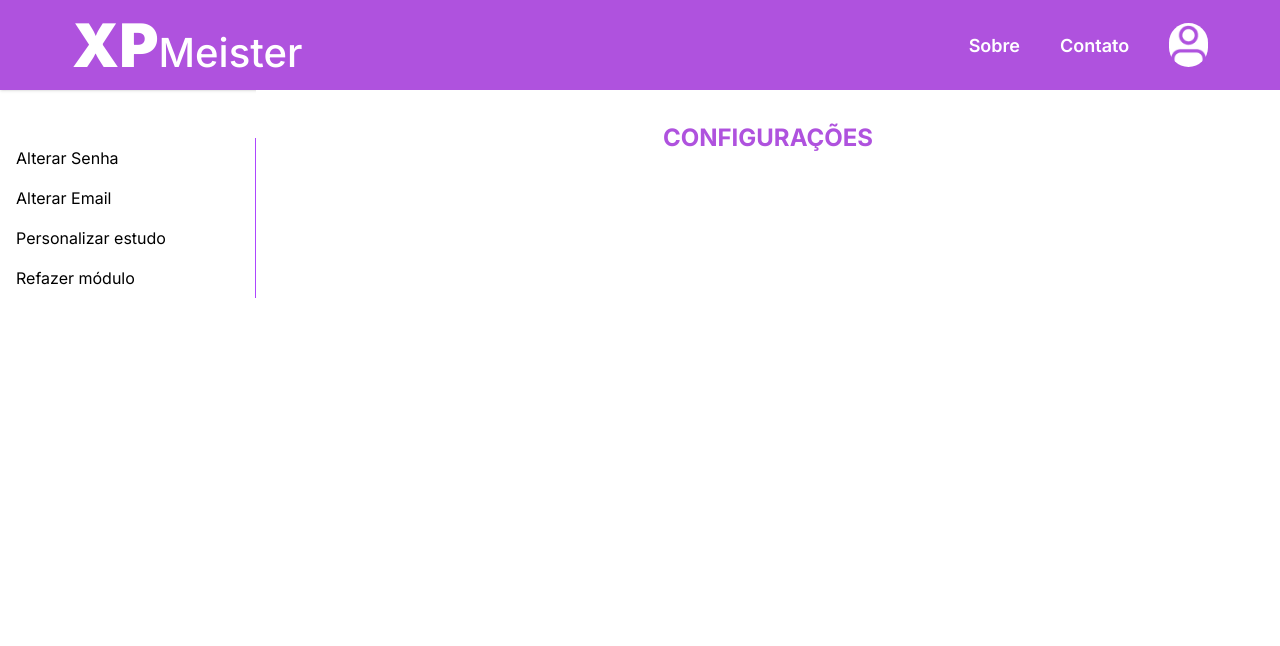
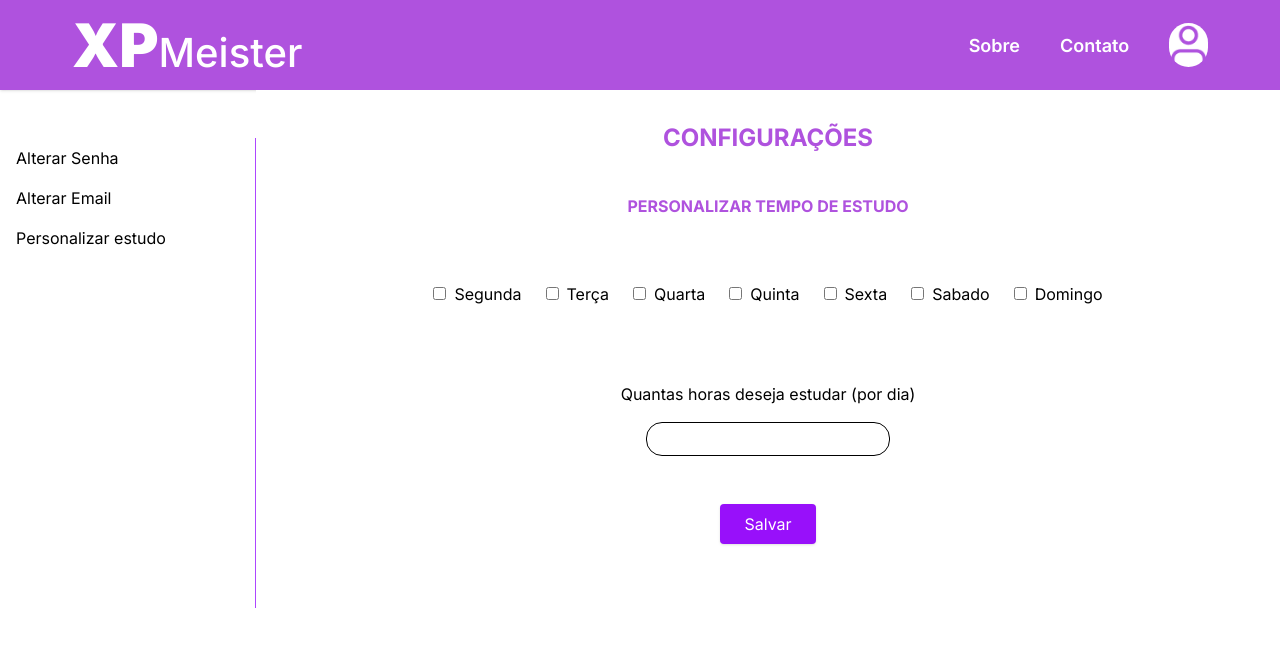
Before and after one commit to gustavogogola91/XPMeister, a Next.js app in the folder frontend/: page / in a window 1280 px wide. Both pictures are taken after a click on the item "Personalizar estudo". Shown: the top 646 px of the page. Built offline with nearby package versions, Linux system fonts and the light colour scheme.

Commit message:
Adicionado personalizar estudo WIP

```diff
--- a/frontend/src/app/Pages/AlunoConfigPage.tsx
+++ b/frontend/src/app/Pages/AlunoConfigPage.tsx
@@ -2,7 +2,7 @@
 
 import { useState } from "react";
 
-var apiUrl = "http://localhost:5017";
+const apiUrl = "http://localhost:5017";
 
 export default function AlunoConfigPage() {
   const [configPage, setConfigPage] = useState({ page: "senha" });
@@ -11,6 +11,7 @@ export default function AlunoConfigPage() {
     novo: "",
     confirma: "",
   });
+
   const handleChange = (e: React.ChangeEvent<HTMLInputElement>) => {
     const { name, value } = e.target;
     setAlteracao({ ...alteracao, [name]: value });
@@ -24,11 +25,7 @@ export default function AlunoConfigPage() {
             className="px-4 py-2 hover:bg-gray-100 cursor-pointer"
             onClick={() => {
               setConfigPage({ page: "senha" });
-              setAlteracao({
-                senha: "",
-                novo: "",
-                confirma: "",
-              });
+              setAlteracao({ senha: "", novo: "", confirma: "" });
             }}
           >
             Alterar Senha
@@ -37,11 +34,7 @@ export default function AlunoConfigPage() {
             className="px-4 py-2 hover:bg-gray-100 cursor-pointer"
             onClick={() => {
               setConfigPage({ page: "email" });
-              setAlteracao({
-                senha: "",
-                novo: "",
-                confirma: "",
-              });
+              setAlteracao({ senha: "", novo: "", confirma: "" });
             }}
           >
             Alterar Email
@@ -50,27 +43,10 @@ export default function AlunoConfigPage() {
             className="px-4 py-2 hover:bg-gray-100 cursor-pointer"
             onClick={() => {
               setConfigPage({ page: "estudo" });
-              setAlteracao({
-                senha: "",
-                novo: "",
-                confirma: "",
-              });
+              setAlteracao({ senha: "", novo: "", confirma: "" });
             }}
           >
             Personalizar estudo
-          </li>
-          <li
-            className="px-4 py-2 hover:bg-gray-100 cursor-pointer"
-            onClick={() => {
-              setConfigPage({ page: "modulo" });
-              setAlteracao({
-                senha: "",
-                novo: "",
-                confirma: "",
-              });
-            }}
-          >
-            Refazer módulo
           </li>
         </ul>
       </aside>
@@ -86,7 +62,9 @@ export default function AlunoConfigPage() {
           handleChange={handleChange}
           alterarSenha={alterarSenha}
           alterarEmail={alterarEmail}
+          alterarEstudo={alterarEstudo}
         />
+
         <div
           id="Erro"
           className="mt-10 text-center text-red-600 uppercase font-bold w-50 m-auto rounded-2xl p-5"
@@ -96,40 +74,33 @@ export default function AlunoConfigPage() {
   );
 
   async function alterarSenha() {
-    var errorLayout = document.getElementById("Erro");
+    const errorLayout = document.getElementById("Erro");
+
     if (alteracao.confirma === alteracao.novo) {
-      var novo = alteracao.novo;
-      var senha = alteracao.senha;
-
       try {
         const response = await fetch(`${apiUrl}/usuario/1`, {
           method: "PUT",
-          headers: {
-            "Content-Type": "application/json",
-          },
-          body: JSON.stringify({ SenhaAtual: senha, Senha: novo }),
+          headers: { "Content-Type": "application/json" },
+          body: JSON.stringify({
+            SenhaAtual: alteracao.senha,
+            Senha: alteracao.novo,
+          }),
         });
 
-        setAlteracao({
-          senha: "",
-          novo: "",
-          confirma: "",
-        });
-
+        setAlteracao({ senha: "", novo: "", confirma: "" });
         console.log(response);
 
         if (response.ok) {
           errorLayout!.innerText = "";
           errorLayout!.classList.remove("bg-red-300");
-          return;
-        } else if (response.status == 401) {
+        } else if (response.status === 401) {
           errorLayout!.innerText = "Senha incorreta";
           errorLayout!.classList.add("bg-red-300");
         } else {
           errorLayout!.innerText = response.statusText;
           errorLayout!.classList.add("bg-red-300");
         }
-      } catch (error) {
+      } catch {
         return null;
       }
     } else {
@@ -138,41 +109,42 @@ export default function AlunoConfigPage() {
     }
   }
 
+  async function alterarEstudo() {
+    const dias = document.getElementsByName("dias");
+    dias.forEach((dia) => {
+      //TODOÇ implementar lógica para alterar estudo
+    });
+    console.log(dias);
+  }
+
   async function alterarEmail() {
-    var errorLayout = document.getElementById("Erro");
+    const errorLayout = document.getElementById("Erro");
+
     if (alteracao.confirma === alteracao.novo) {
-      var novo = alteracao.novo;
-      var senha = alteracao.senha;
-
       try {
         const response = await fetch(`${apiUrl}/usuario/1`, {
           method: "PUT",
-          headers: {
-            "Content-Type": "application/json",
-          },
-          body: JSON.stringify({ SenhaAtual: senha, Email: novo }),
+          headers: { "Content-Type": "application/json" },
+          body: JSON.stringify({
+            SenhaAtual: alteracao.senha,
+            Email: alteracao.novo,
+          }),
         });
 
-        setAlteracao({
-          senha: "",
-          novo: "",
-          confirma: "",
-        });
-
+        setAlteracao({ senha: "", novo: "", confirma: "" });
         console.log(response);
 
         if (response.ok) {
           errorLayout!.innerText = "";
           errorLayout!.classList.remove("bg-red-300");
-          return;
-        } else if (response.status == 401) {
+        } else if (response.status === 401) {
           errorLayout!.innerText = "Senha incorreta";
           errorLayout!.classList.add("bg-red-300");
         } else {
           errorLayout!.innerText = response.statusText;
           errorLayout!.classList.add("bg-red-300");
         }
-      } catch (error) {
+      } catch {
         return null;
       }
     } else {
@@ -187,13 +159,15 @@ function Page({
   alteracao,
   handleChange,
   alterarSenha,
-  alterarEmail
+  alterarEmail,
+  alterarEstudo,
 }: {
   configPage: { page: string };
   alteracao: { senha: string; novo: string; confirma: string };
   handleChange: (e: React.ChangeEvent<HTMLInputElement>) => void;
   alterarSenha: () => void;
   alterarEmail: () => void;
+  alterarEstudo: () => void;
 }) {
   if (configPage.page == "senha") {
     return (
@@ -315,5 +289,80 @@ function Page({
         </button>
       </form>
     );
+  } else if (configPage.page == "estudo") {
+    return (
+      <form
+        className="flex flex-1 flex-col items-center"
+        onSubmit={(e) => {
+          e.preventDefault();
+          alterarEstudo();
+        }}
+      >
+        <h3 className="uppercase text-purple font-bold">
+          Personalizar tempo de estudo
+        </h3>
+        <div className="flex flex-1 m-16">
+          <ul className="flex flex-1 flex-col space-y-3 md:flex-row md:space-x-6">
+            <li>
+              <input type="checkbox" name="dias" id="segunda" />
+              <label htmlFor="segunda" className="ml-2">
+                Segunda
+              </label>
+            </li>
+            <li>
+              <input type="checkbox" name="dias" id="terca" />
+              <label htmlFor="terca" className="ml-2">
+                Terça
+              </label>
+            </li>
+            <li>
+              <input type="checkbox" name="dias" id="quarta" />
+              <label htmlFor="quarta" className="ml-2">
+                Quarta
+              </label>
+            </li>
+            <li>
+              <input type="checkbox" name="dias" id="quinta" />
+              <label htmlFor="quinta" className="ml-2">
+                Quinta
+              </label>
+            </li>
+            <li>
+              <input type="checkbox" name="dias" id="sexta" />
+              <label htmlFor="sexta" className="ml-2">
+                Sexta
+              </label>
+            </li>
+            <li>
+              <input type="checkbox" name="dias" id="sabado" />
+              <label htmlFor="sabado" className="ml-2">
+                Sabado
+              </label>
+            </li>
+            <li>
+              <input type="checkbox" name="dias" id="domingo" />
+              <label htmlFor="domingo" className="ml-2">
+                Domingo
+              </label>
+            </li>
+          </ul>
+        </div>
+        <div className="flex flex-col items-center no">
+          <label htmlFor="horas">Quantas horas deseja estudar (por dia)</label>
+          <input
+            type="number"
+            id="horas"
+            required
+            className="no-spinner border-1 rounded-2xl focus:outline-none focus:ring-2 focus:ring-purple p-1 mt-4"
+          />
+        </div>
+        <button
+          type="submit"
+          className="bg-purple-600 hover:bg-purple-700 text-white px-6 py-2 rounded shadow transition mt-12"
+        >
+          Salvar
+        </button>
+      </form>
+    );
   }
 }
--- a/frontend/src/app/globals.css
+++ b/frontend/src/app/globals.css
@@ -111,3 +111,13 @@
   color: var(--foreground);
   font-family: "Inter", sans-serif;
  }
+
+input[type='number'].no-spinner::-webkit-inner-spin-button,
+input[type='number'].no-spinner::-webkit-outer-spin-button {
+  -webkit-appearance: none;
+  margin: 0;
+}
+
+input[type='number'].no-spinner {
+  -moz-appearance: textfield;
+}
```
